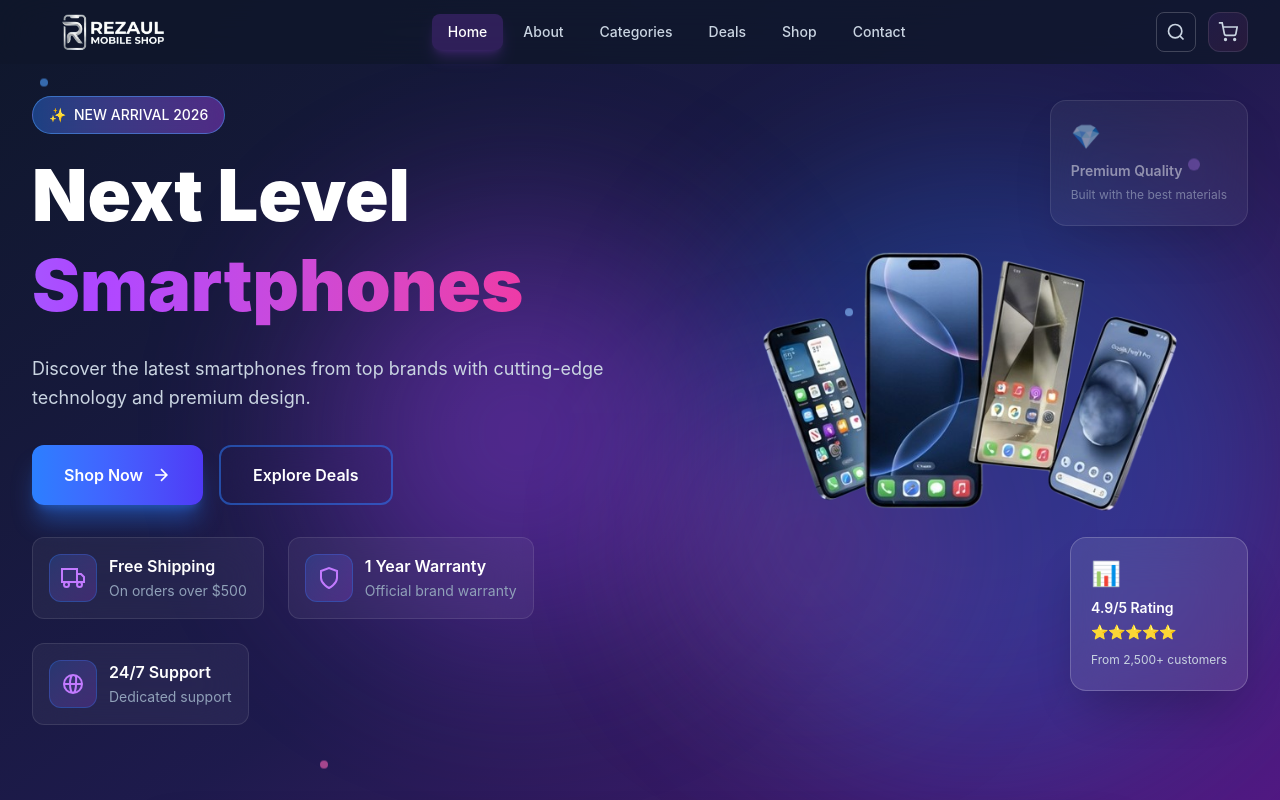
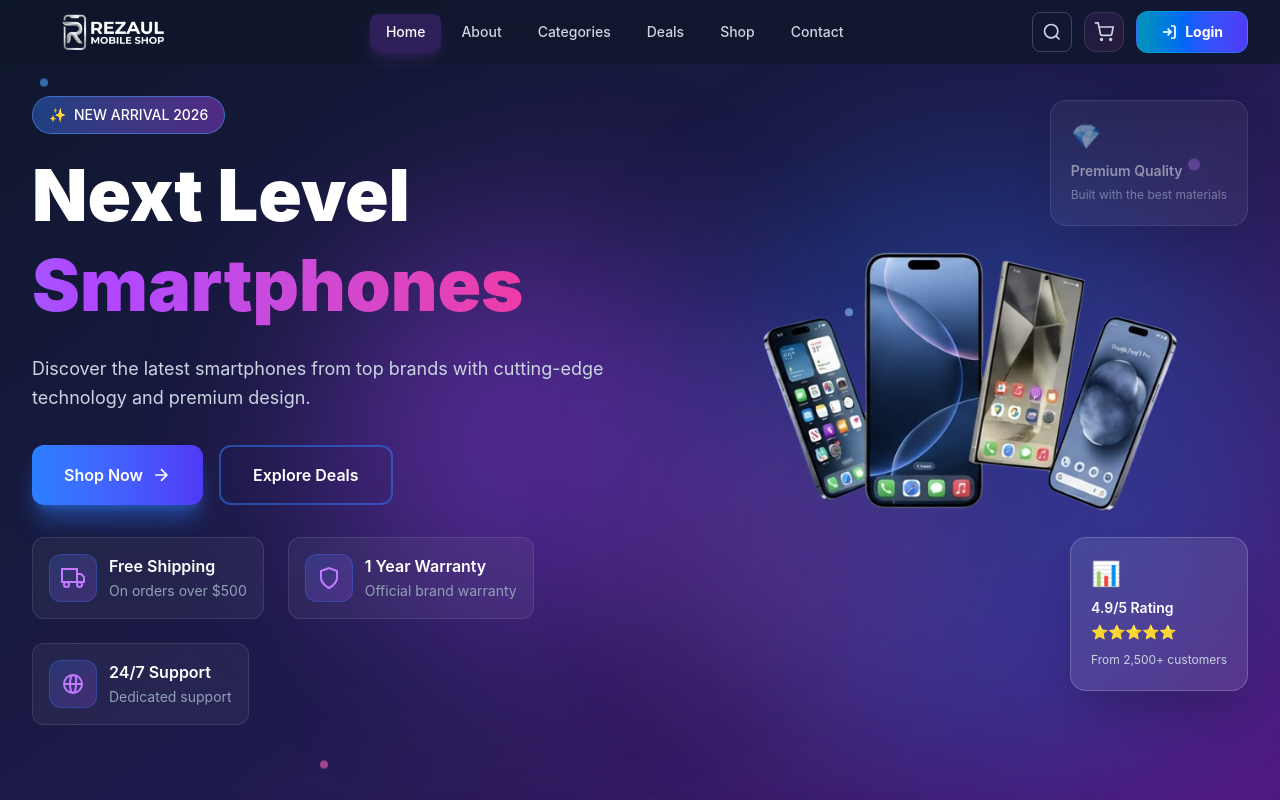
Before and after one commit to rezaul3950/mobile-shop, a React (Vite) app: page / in a window 1280 px wide. Shown: the top 800 px of the page. Built offline with nearby package versions, Linux system fonts and the light colour scheme.

Commit message:
Update Navbar component

```diff
--- a/src/components/layout/Navbar/Navbar.jsx
+++ b/src/components/layout/Navbar/Navbar.jsx
@@ -247,7 +247,14 @@ function Navbar() {
               )}
             </Link>
 
-            {/* Login button removed */}
+            <Link to="/login" className="flex items-center gap-2 px-4 sm:px-6 py-2.5 bg-gradient-to-r from-cyan-600 via-blue-600 to-indigo-600 text-white rounded-xl text-sm font-bold hover:shadow-2xl hover:shadow-cyan-500/50 hover:scale-105 active:scale-95 transition-all duration-300 border border-cyan-400/30">
+              <svg className="w-4 h-4" viewBox="0 0 24 24" fill="none" stroke="currentColor" strokeWidth="2.5">
+                <path d="M15 3h4a2 2 0 0 1 2 2v14a2 2 0 0 1-2 2h-4"></path>
+                <polyline points="10 17 15 12 10 7"></polyline>
+                <line x1="15" y1="12" x2="3" y2="12"></line>
+              </svg>
+              <span>Login</span>
+            </Link>
 
             {/* Mobile toggle - only show when menu is closed */}
             {!menuOpen && (
```
